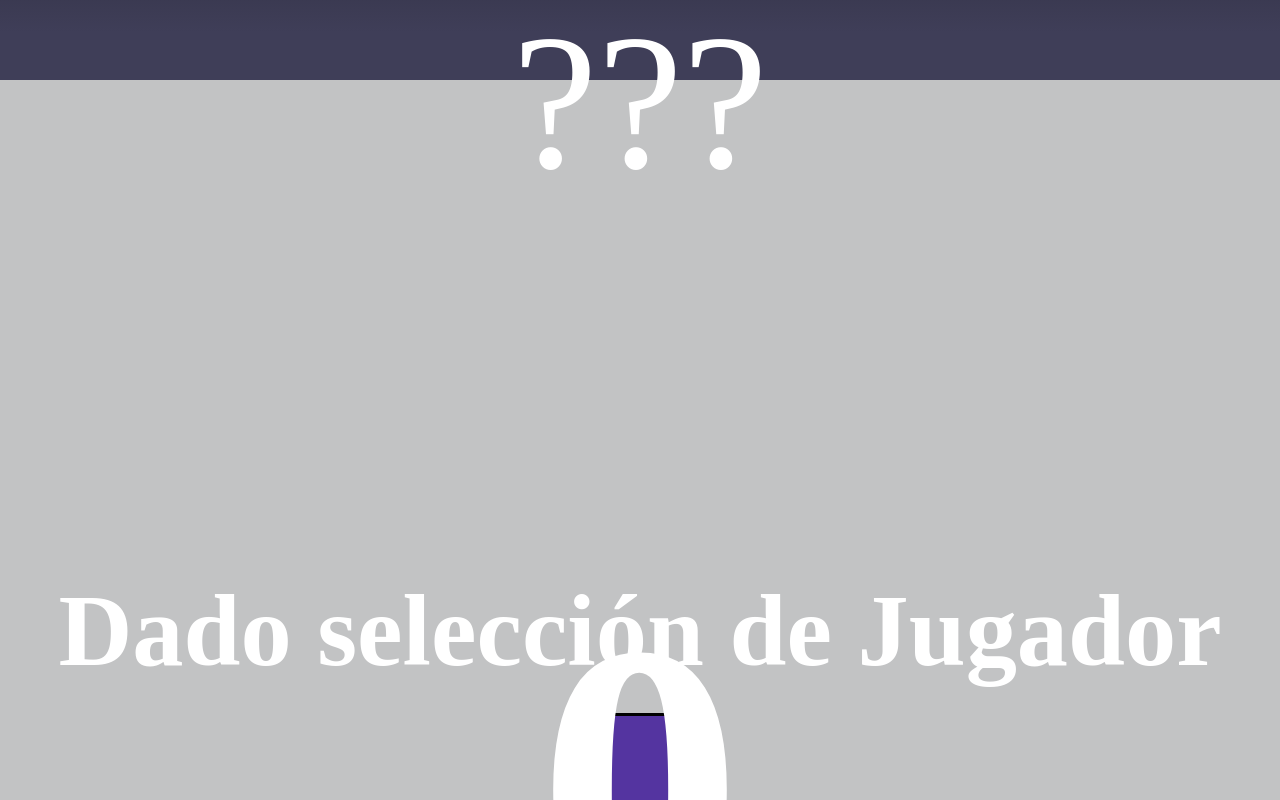
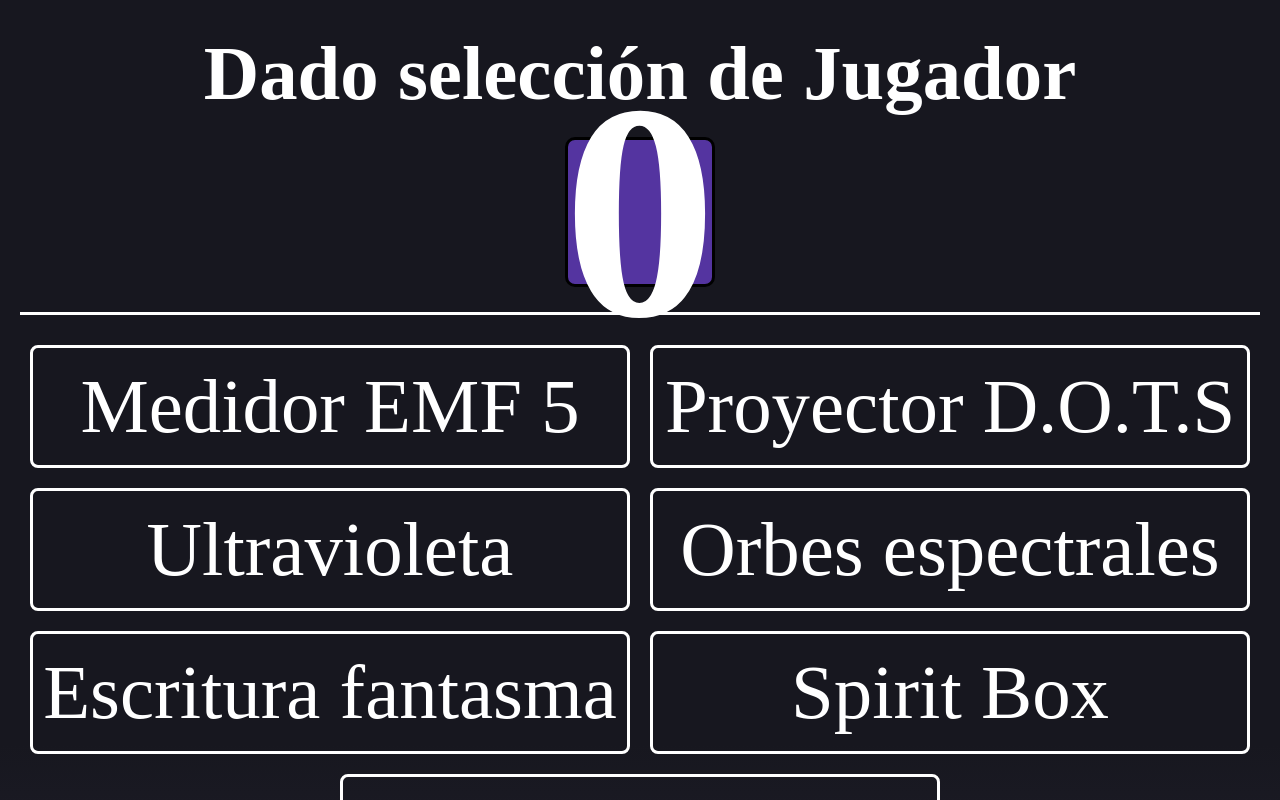
Before and after one commit to Magux14/boardgames, a React (Vite) app: page /boardgames/phasmophobia-game in a window 1280 px wide. Shown: the part 720-1520 px from the top of the page. Built offline with nearby package versions, Linux system fonts and the light colour scheme; a web font is replaced by a local one.

Commit message:
feat: hacer pruebas en tiempo real

```diff
--- a/src/pages/PhasmophobiaGamePage.css
+++ b/src/pages/PhasmophobiaGamePage.css
@@ -1,11 +1,10 @@
 #phasmophobia-game-container {
-    height: 100%;
     display: flex;
     flex-direction: column;
     /* background: #17171f; */
     color: white;
     background: linear-gradient(180deg, #17171f 57%, rgba(63, 62, 88, 1) 94%);
-    font-size: 8vw;
+    font-size: 6vw;
     font-family: 'tragicMarker';
     align-items: center;
     align-content: center;
@@ -28,4 +27,45 @@
             width: 20%;
         }
     }
+
+    #test-buttons-container {
+        padding-top: 20px;
+        border-top: 3px solid white;
+        display: flex;
+        justify-content: center;
+        flex-wrap: wrap;
+        box-sizing: border-box;
+
+        div {
+            display: flex;
+            justify-content: center;
+            flex-basis: 50%;
+        }
+    }
+
+    .phasmo-button {
+        width: 100%;
+        border: 3px solid white;
+        border-radius: 8px;
+        color: white;
+        background: transparent;
+        margin: 10px;
+    }
+
+    .current-test {
+        width: 80%;
+        display: flex;
+        flex-direction: column;
+        align-items: center;
+    }
+
+    .positive {
+        color: rgb(87, 194, 87);
+
+    }
+
+    .negative {
+        color: rgb(143, 34, 34);
+    }
+
 }
--- a/src/pages/PhasmophobiaGamePage.jsx
+++ b/src/pages/PhasmophobiaGamePage.jsx
@@ -4,6 +4,7 @@ import { usePhasmophobiaGame } from '../hooks/usePhasmophobiaGame'
 import { Dice } from '../components/dice/Dice';
 import './PhasmophobiaGamePage.css'
 import ConfirmationModal from '../components/confirmation-modal/ConfirmationModal';
+import { phasmophobiaEquipmentName } from '../../data/phasmophobia-data';
 
 export const PhasmophobiaGamePage = () => {
 
@@ -11,13 +12,14 @@ export const PhasmophobiaGamePage = () => {
     const { prepareGame, getCurrentGhost } = usePhasmophobiaGame();
     const [showGhost, setShowGhost] = useState(false)
     const [showAlertFinishGame, setShowAlertFinishGame] = useState(false)
+    const [currentTest, setCurrentTest] = useState(null)
+    const [testResult, setTestResult] = useState({ result: false })
 
     useEffect(() => {
         prepareGame();
     }, [])
 
     const handleSetPlayersNum = (playersNum) => {
-        console.log('playersNum', playersNum);
         if (isNaN(playersNum)) {
             return;
         }
@@ -29,6 +31,24 @@ export const PhasmophobiaGamePage = () => {
         setShowGhost(true);
     }
 
+    const handleTestSelect = (equipment) => {
+        setTestResult(null);
+        setCurrentTest(equipment)
+    }
+
+    const handleTestResult = () => {
+        const ghost = getCurrentGhost();
+        let positive = false;
+
+        console.log(ghost[currentTest.property]);
+        console.log(currentTest.property);
+        if (ghost[currentTest.property] == true) {
+            positive = true;
+        }
+
+        setTestResult({ result: positive });
+    }
+
     return (
         <div id="phasmophobia-game-container">
             <div className="title">Phasmophobia</div>
@@ -37,7 +57,6 @@ export const PhasmophobiaGamePage = () => {
                 <label>Players: </label>
                 <input type="number" value={playersNum.max} onChange={(ev) => handleSetPlayersNum(ev.target.value)}></input>
             </div>
-            <br />
 
             <div>Fantasma:</div>
             {
@@ -53,9 +72,48 @@ export const PhasmophobiaGamePage = () => {
                     </ConfirmationModal>
             }
 
+            <Dice diceName="Dado selección de Jugador" initialDiceNumbers={playersNum} />
+
+            <div id="test-buttons-container">
+                {
+                    phasmophobiaEquipmentName.map((equipment) =>
+                        <div key={equipment.name}>
+                            <button className="phasmo-button" onClick={() => handleTestSelect(equipment)}>{equipment.name}</button>
+                        </div>
+                    )
+                }
+            </div>
+
+            <br />
+            {
+                currentTest != null ?
+                    <div className="current-test">
+                        Prueba:
+                        <br />
+                        <label>
+                            {currentTest.name}
+                        </label>
+                        <button className="phasmo-button" onClick={() => handleTestResult()}>Probar</button>
+                        <br />
+                        <label>Resultado:</label>
+                        {testResult != null ?
+                            (
+                                testResult.result == true ?
+                                    <label className="positive ghost-title">Positivo</label>
+                                    : <label className="negative ghost-title">Negativo</label>
+                            ) : null
+                        }
+                    </div>
+                    : null
+            }
+
             <br />
             <br />
-            <Dice diceName="Dado selección de Jugador" initialDiceNumbers={playersNum} />
+            <br />
+            <br />
+            <br />
+            <br />
+
 
         </div>
     )
```
